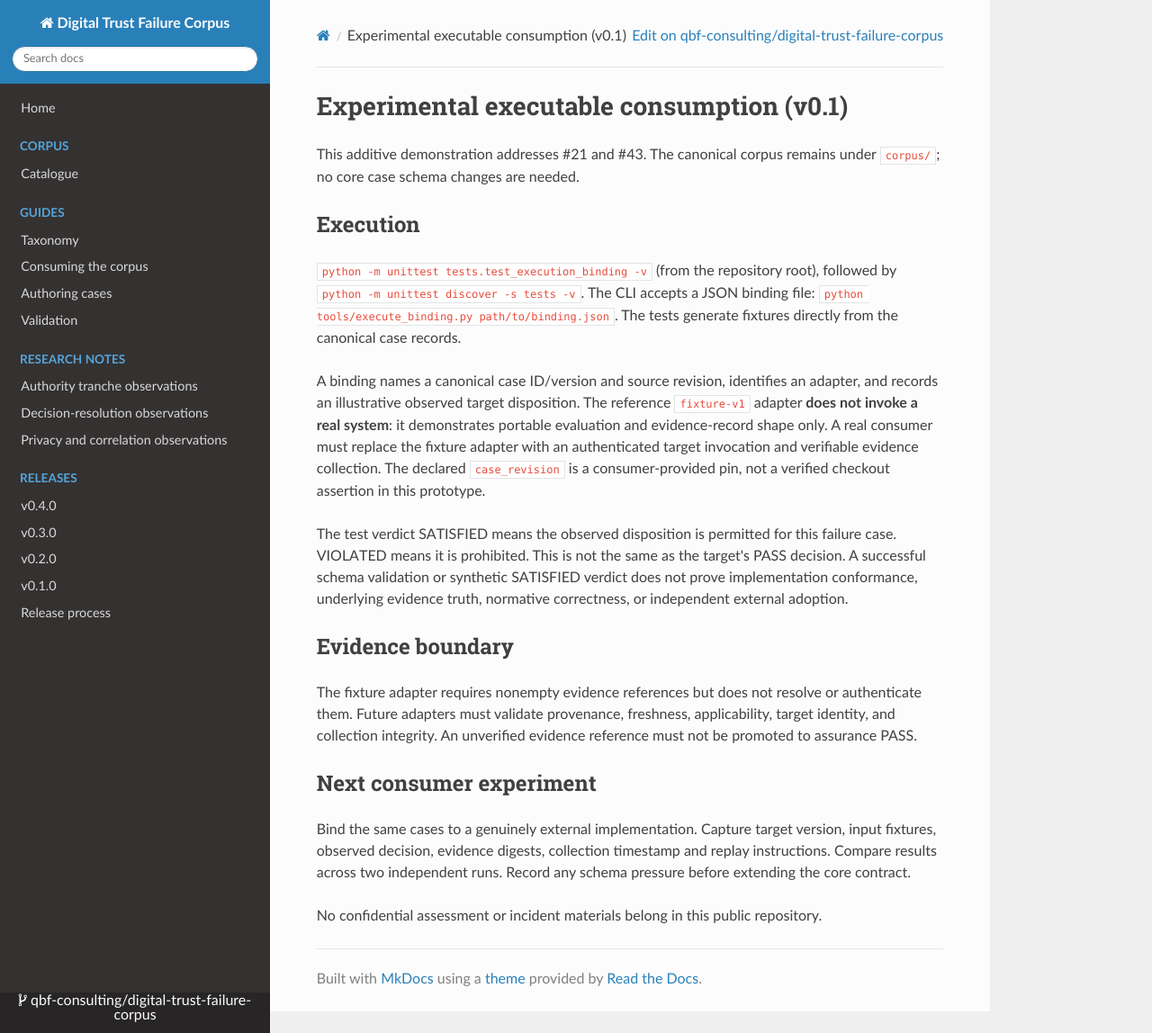
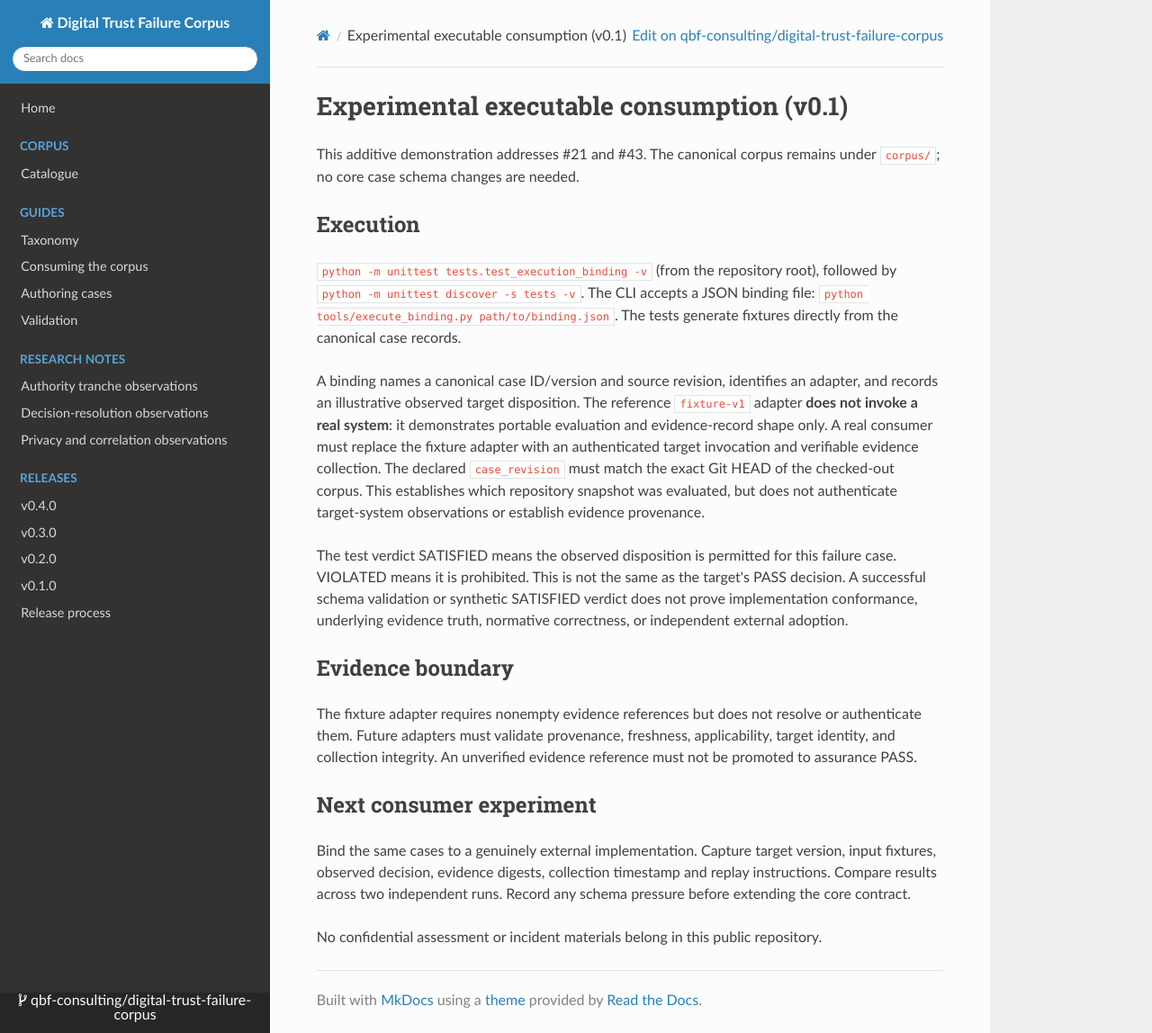
Before and after one commit to qbf-consulting/digital-trust-failure-corpus, an MkDocs documentation site: the page built from docs/executable-consumption.md, in a window 1280 px wide and 1148 px high. Shown: the whole window at 90% size. Built offline with MkDocs 1.6.1, drawn with Linux system fonts in a browser that asks for light colours; nearby versions of some CDN libraries.

Commit message:
test(adoption): enforce exact case revision and document verification

```diff
--- a/docs/executable-consumption.md
+++ b/docs/executable-consumption.md
@@ -6,7 +6,7 @@ This additive demonstration addresses #21 and #43. The canonical corpus remains
 
 `python -m unittest tests.test_execution_binding -v` (from the repository root), followed by `python -m unittest discover -s tests -v`. The CLI accepts a JSON binding file: `python tools/execute_binding.py path/to/binding.json`. The tests generate fixtures directly from the canonical case records.
 
-A binding names a canonical case ID/version and source revision, identifies an adapter, and records an illustrative observed target disposition. The reference `fixture-v1` adapter **does not invoke a real system**: it demonstrates portable evaluation and evidence-record shape only. A real consumer must replace the fixture adapter with an authenticated target invocation and verifiable evidence collection. The declared `case_revision` is a consumer-provided pin, not a verified checkout assertion in this prototype.
+A binding names a canonical case ID/version and source revision, identifies an adapter, and records an illustrative observed target disposition. The reference `fixture-v1` adapter **does not invoke a real system**: it demonstrates portable evaluation and evidence-record shape only. A real consumer must replace the fixture adapter with an authenticated target invocation and verifiable evidence collection. The declared `case_revision` must match the exact Git HEAD of the checked-out corpus. This establishes which repository snapshot was evaluated, but does not authenticate target-system observations or establish evidence provenance.
 
 The test verdict SATISFIED means the observed disposition is permitted for this failure case. VIOLATED means it is prohibited. This is not the same as the target's PASS decision. A successful schema validation or synthetic SATISFIED verdict does not prove implementation conformance, underlying evidence truth, normative correctness, or independent external adoption.
 
```
